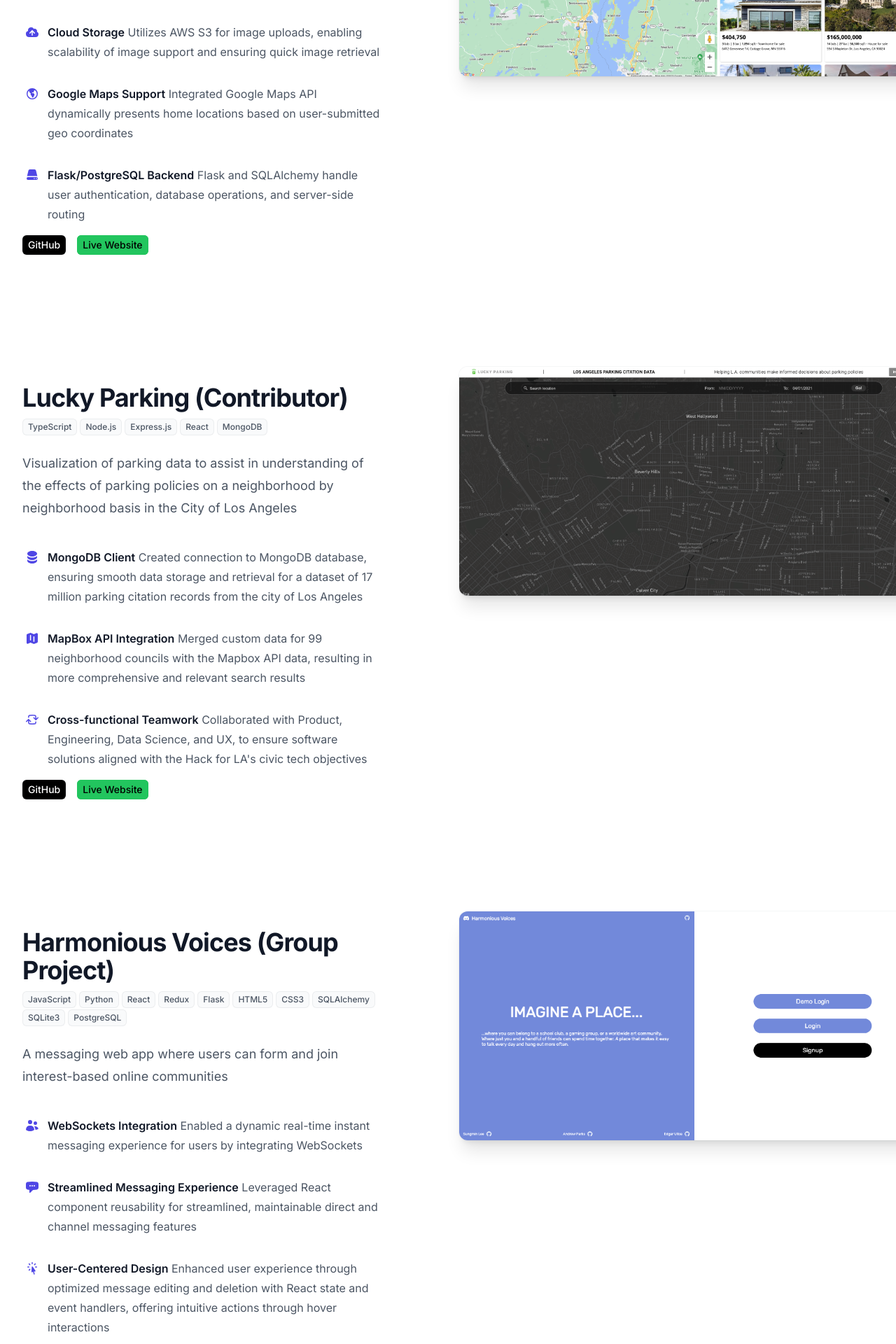
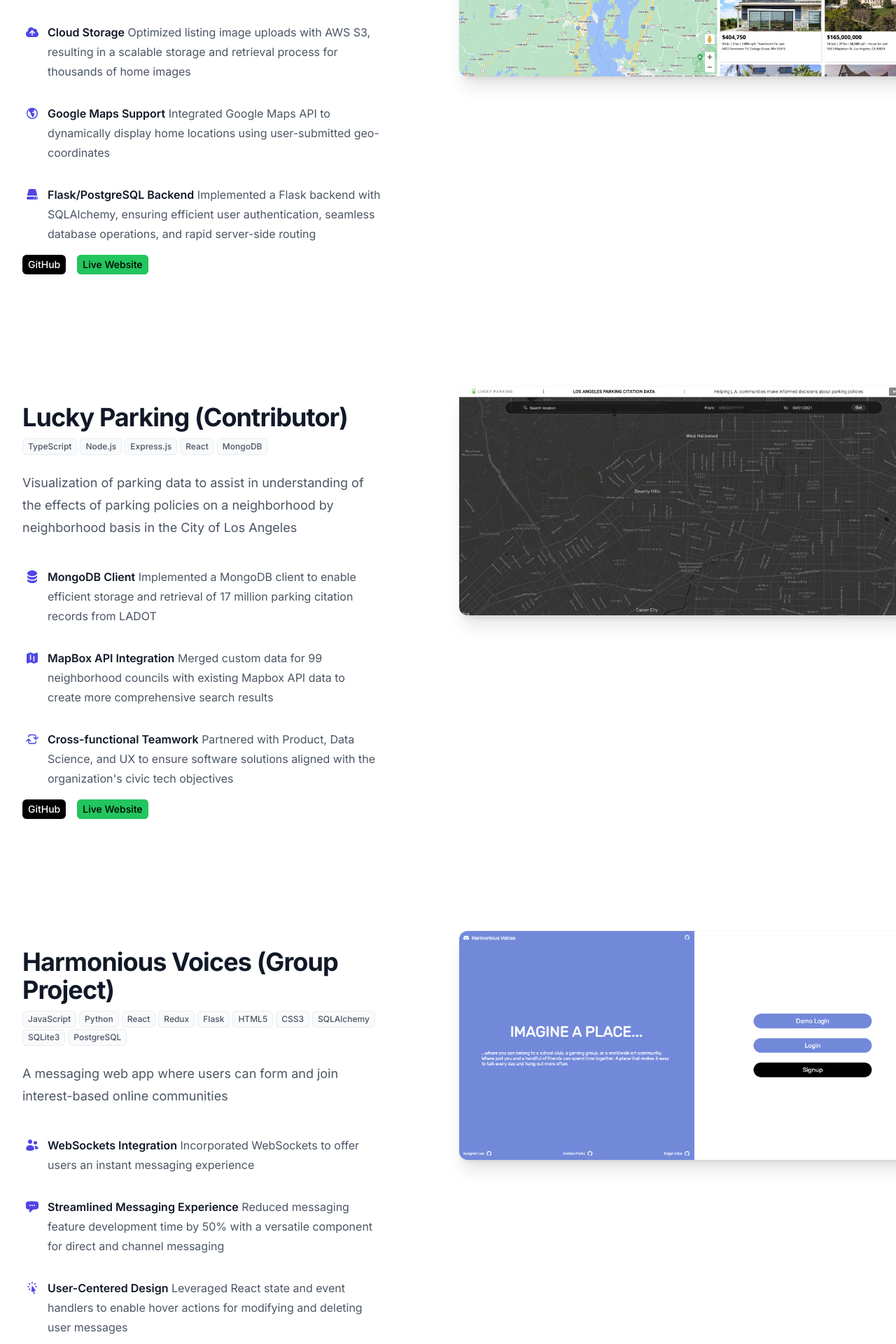
Before and after one commit to eulloa10/edgar-personal-website-2, a Next.js app in the folder portfolio/: page / in a window 1280 px wide. Shown: the part 1980-3900 px from the top of the page at 70% size. Built offline with nearby package versions, Linux system fonts and the light colour scheme.

Commit message:
updated project information

```diff
--- a/portfolio/src/app/components/AllProjects.js
+++ b/portfolio/src/app/components/AllProjects.js
@@ -12,18 +12,17 @@ const projects = [
       {
         name: 'Cloud Storage',
         description:
-          'Utilizes AWS S3 for image uploads, enabling scalability of image support and ensuring quick image retrieval',
+          'Optimized listing image uploads with AWS S3, resulting in a scalable storage and retrieval process for thousands of home images',
         icon: CloudArrowUpIcon,
       },
       {
         name: 'Google Maps Support',
-        description: 'Integrated Google Maps API dynamically presents home locations based on user-submitted geo coordinates',
+        description: 'Integrated Google Maps API to dynamically display home locations using user-submitted geo-coordinates',
         icon: GlobeAmericasIcon,
       },
       {
         name: 'Flask/PostgreSQL Backend',
-        description: `Flask and SQLAlchemy handle user authentication, database operations,
-        and server-side routing`,
+        description: 'Implemented a Flask backend with SQLAlchemy, ensuring efficient user authentication, seamless database operations, and rapid server-side routing',
         icon: ServerIcon,
       },
     ],
@@ -41,17 +40,17 @@ const projects = [
       {
         name: 'MongoDB Client',
         description:
-          'Created connection to MongoDB database, ensuring smooth data storage and retrieval for a dataset of 17 million parking citation records from the city of Los Angeles',
+          'Implemented a MongoDB client to enable efficient storage and retrieval of 17 million parking citation records from LADOT',
         icon: CircleStackIcon,
       },
       {
         name: 'MapBox API Integration',
-        description: 'Merged custom data for 99 neighborhood councils with the Mapbox API data, resulting in more comprehensive and relevant search results',
+        description: 'Merged custom data for 99 neighborhood councils with existing Mapbox API data to create more comprehensive search results',
         icon: MapIcon,
       },
       {
         name: 'Cross-functional Teamwork',
-        description: 'Collaborated with Product, Engineering, Data Science, and UX, to ensure software solutions aligned with the Hack for LA\'s civic tech objectives',
+        description: 'Partnered with Product, Data Science, and UX to ensure software solutions aligned with the organization\'s civic tech objectives',
         icon: ArrowPathRoundedSquareIcon,
       },
     ],
@@ -69,17 +68,17 @@ const projects = [
       {
         name: 'WebSockets Integration',
         description:
-          'Enabled a dynamic real-time instant messaging experience for users by integrating WebSockets',
+          'Incorporated WebSockets to offer users an instant messaging experience',
         icon: UsersIcon,
       },
       {
         name: 'Streamlined Messaging Experience',
-        description: 'Leveraged React component reusability for streamlined, maintainable direct and channel messaging features',
+        description: 'Reduced messaging feature development time by 50% with a versatile component for direct and channel messaging',
         icon: ChatBubbleLeftEllipsisIcon,
       },
       {
         name: 'User-Centered Design',
-        description: 'Enhanced user experience through optimized message editing and deletion with React state and event handlers, offering intuitive actions through hover interactions',
+        description: 'Leveraged React state and event handlers to enable hover actions for modifying and deleting user messages',
         icon: CursorArrowRaysIcon,
       },
     ],
```
